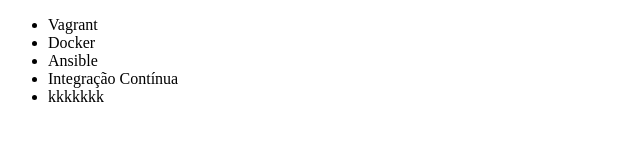
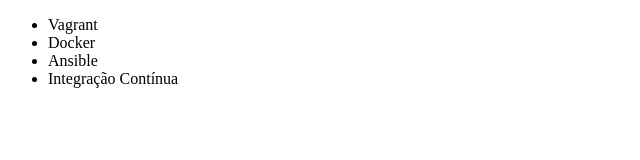
Before and after one commit to Mateus-Capovila/teste, a plain HTML site: page index.html in a window 1280 px wide. Shown: the full height of the page, 0-640 px from the left. Drawn offline with Linux system fonts and the light colour scheme.

Commit message:
Revert "Alterando o código"
This reverts commit 0bce9bf172fa500c51e6e6993e8c66373ed8fa9a.

```diff
--- a/index.html
+++ b/index.html
@@ -10,7 +10,6 @@
         <li>Docker</li>
         <li>Ansible</li>
         <li>Integração Contínua</li>
-        <li>kkkkkkk</li>
     </ul>
 </body>
 </html>
```
Also changed, not shown: ide-config.txt (deleted).
